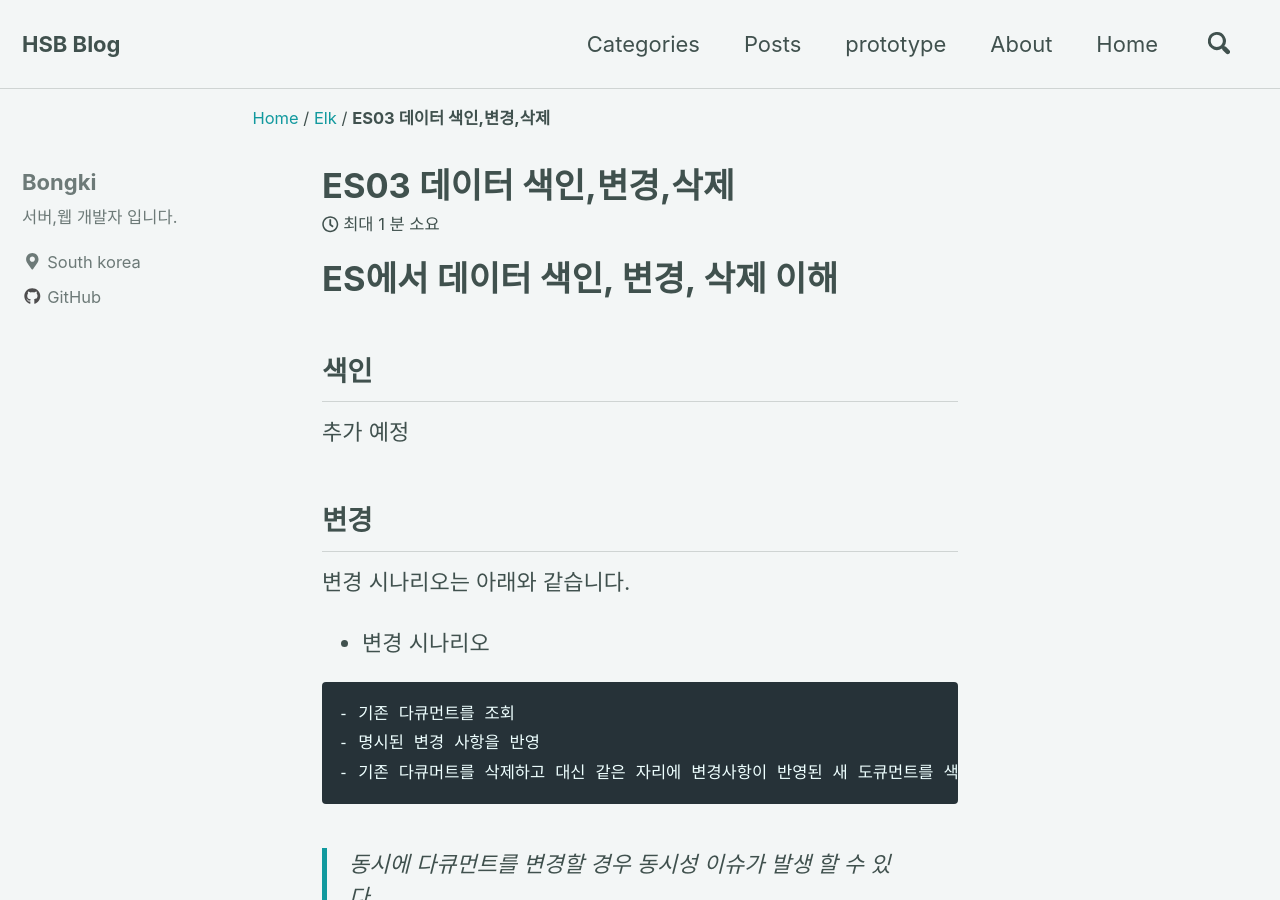
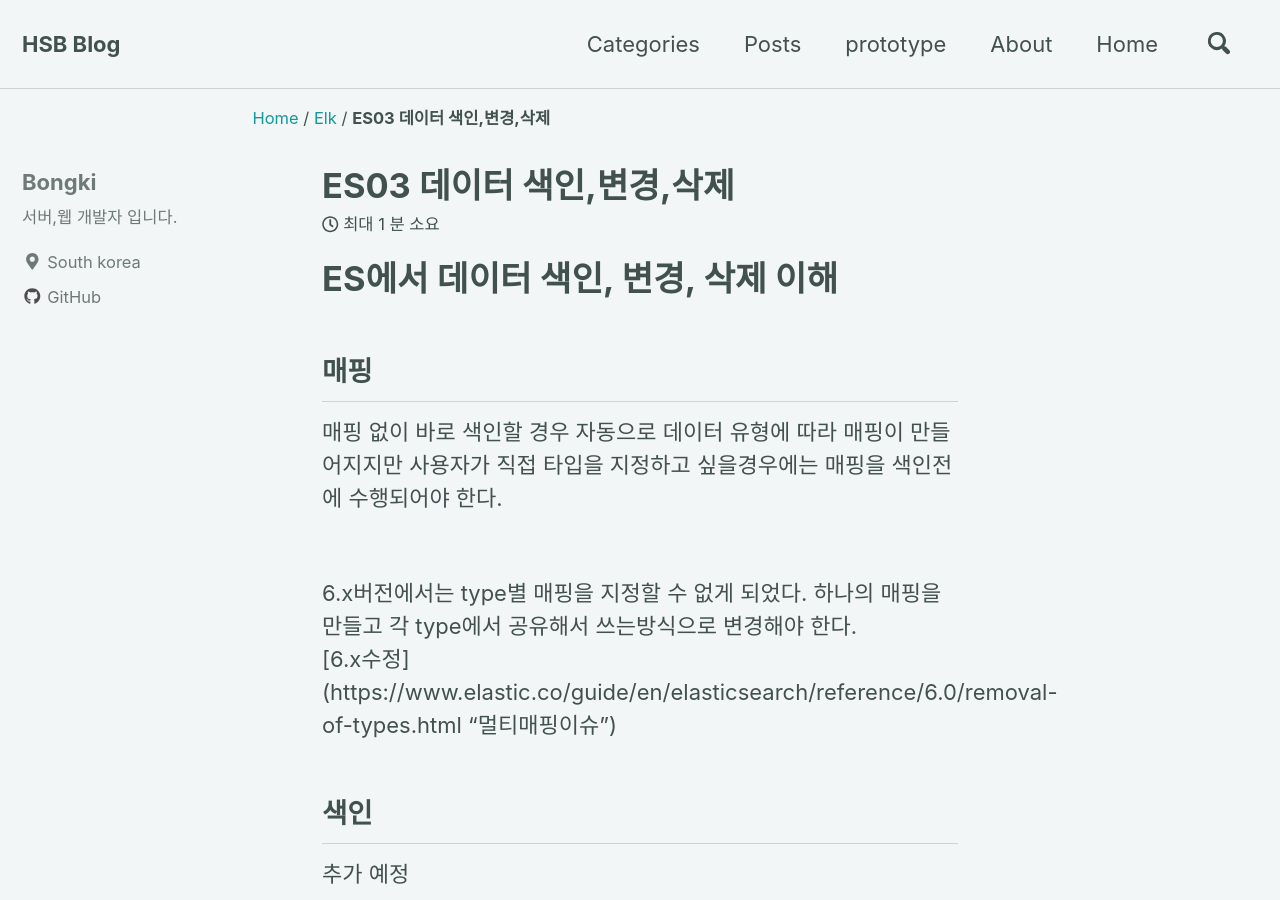
Before and after one commit to hsb0202/hsb0202.github.io, a Jekyll site: the page built from _posts/2018-08-30-es-03.md, in a window 1280 px wide and 900 px high. Built offline with Jekyll 4.4.1, drawn with Linux system fonts in a browser that asks for light colours; nearby versions of some CDN libraries.

Commit message:
Update 2018-08-30-es-03.md

```diff
--- a/_posts/2018-08-30-es-03.md
+++ b/_posts/2018-08-30-es-03.md
@@ -4,6 +4,14 @@ categories: [ELK]
 ---
 
 # ES에서 데이터 색인, 변경, 삭제 이해
+## 매핑
+매핑 없이 바로 색인할 경우 자동으로 데이터 유형에 따라 매핑이 만들어지지만
+사용자가 직접 타입을 지정하고 싶을경우에는 매핑을 색인전에 수행되어야 한다. <br/><br/>
+
+6.x버전에서는 type별 매핑을 지정할 수 없게 되었다. 하나의 매핑을 만들고 각 type에서 공유해서 쓰는방식으로 변경해야 한다.<br/>
+[6.x수정] (https://www.elastic.co/guide/en/elasticsearch/reference/6.0/removal-of-types.html "멀티매핑이슈")
+
+
 
 ## 색인
 추가 예정
```
